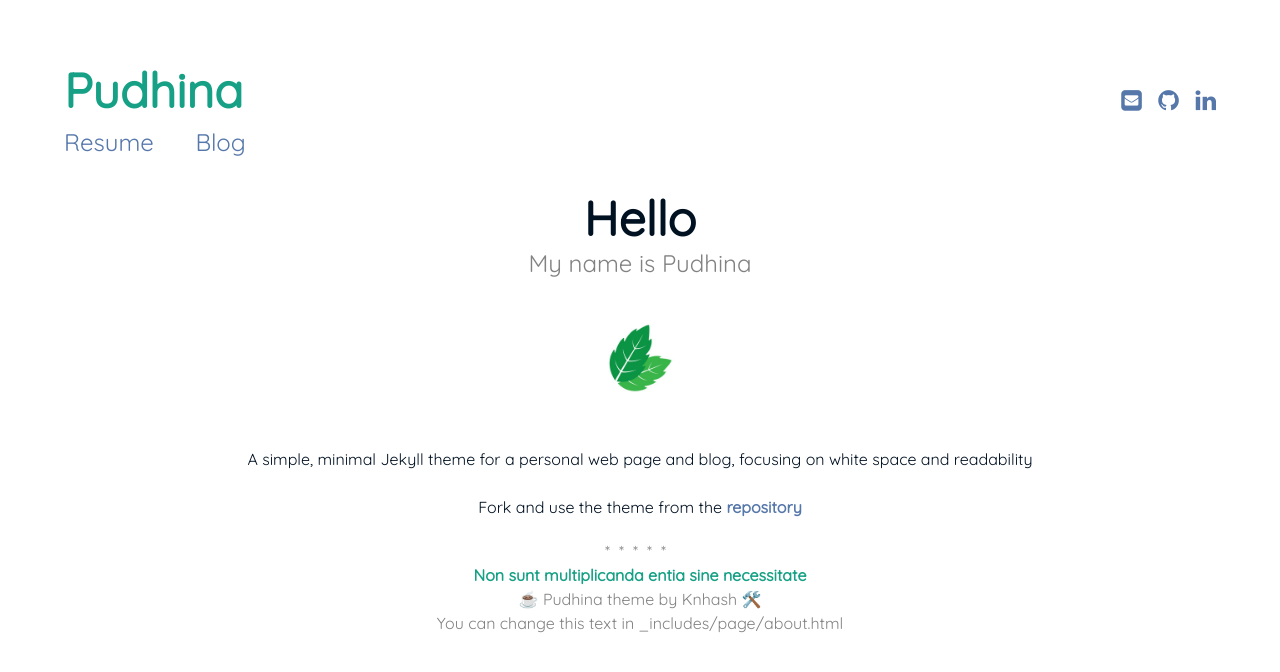
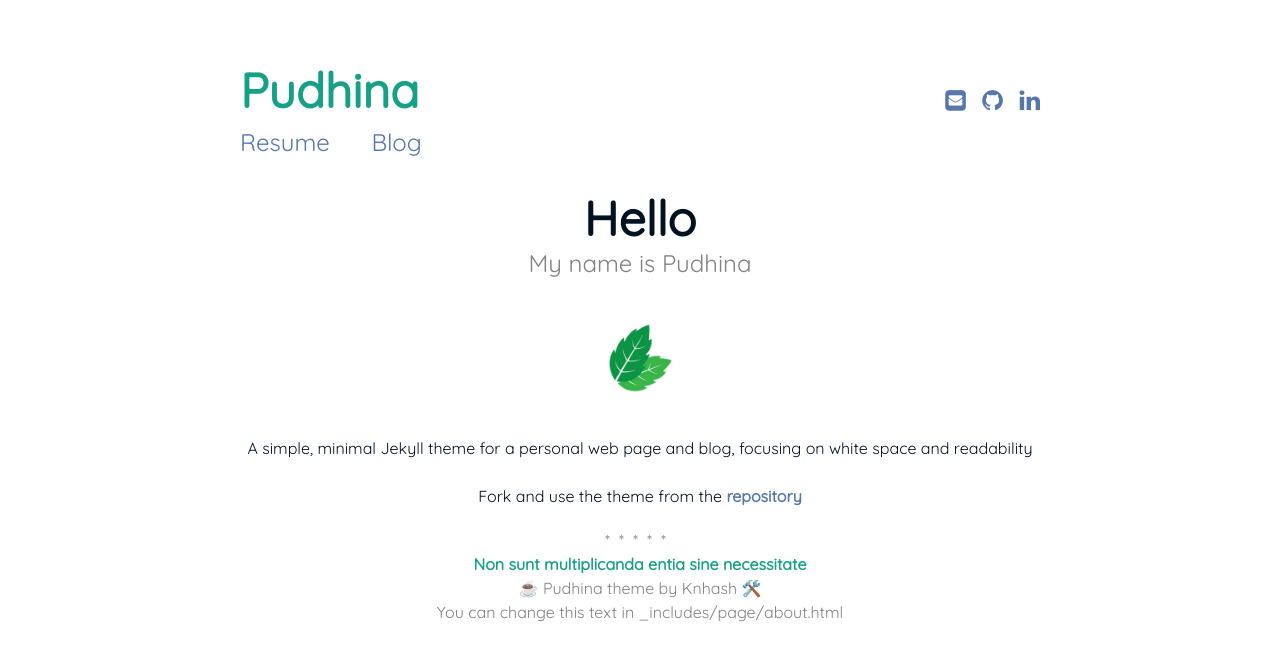
Before and after one commit to knhash/Pudhina, a Jekyll site: the page built from index.md, in a window 1280 px wide. Shown: the top 672 px of the page. Built offline with Jekyll 4.4.1, drawn with Linux system fonts in a browser that asks for light colours.

Commit message:
fix: display width

```diff
--- a/assets/css/main.css
+++ b/assets/css/main.css
@@ -45,7 +45,7 @@
     color: #16a085; }
 
   .wrapper {
-    max-width: 90%;
+    max-width: 800px;
     margin: 60px auto; }
 
 /* =Header *//*************************************************************/
```
